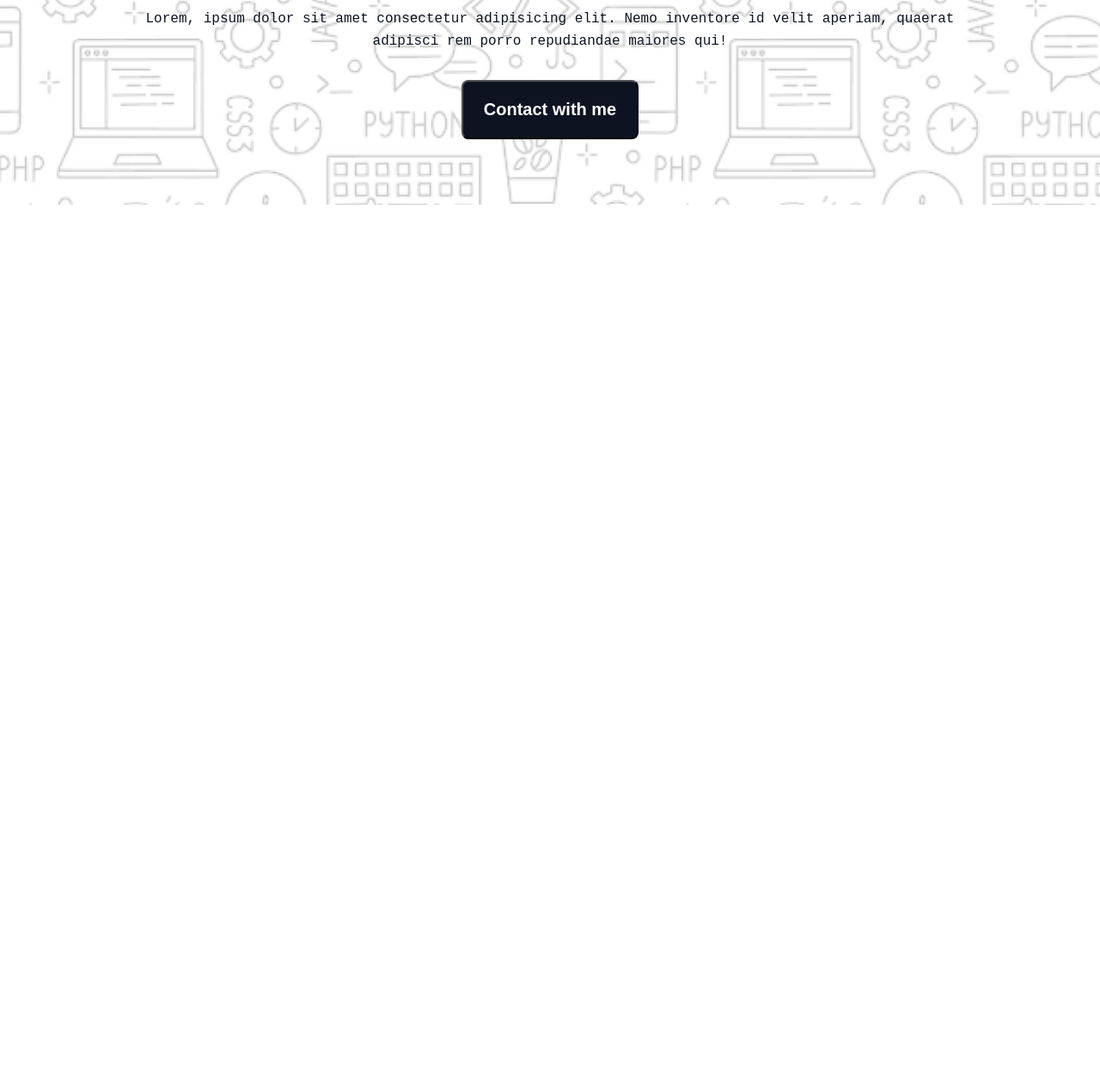
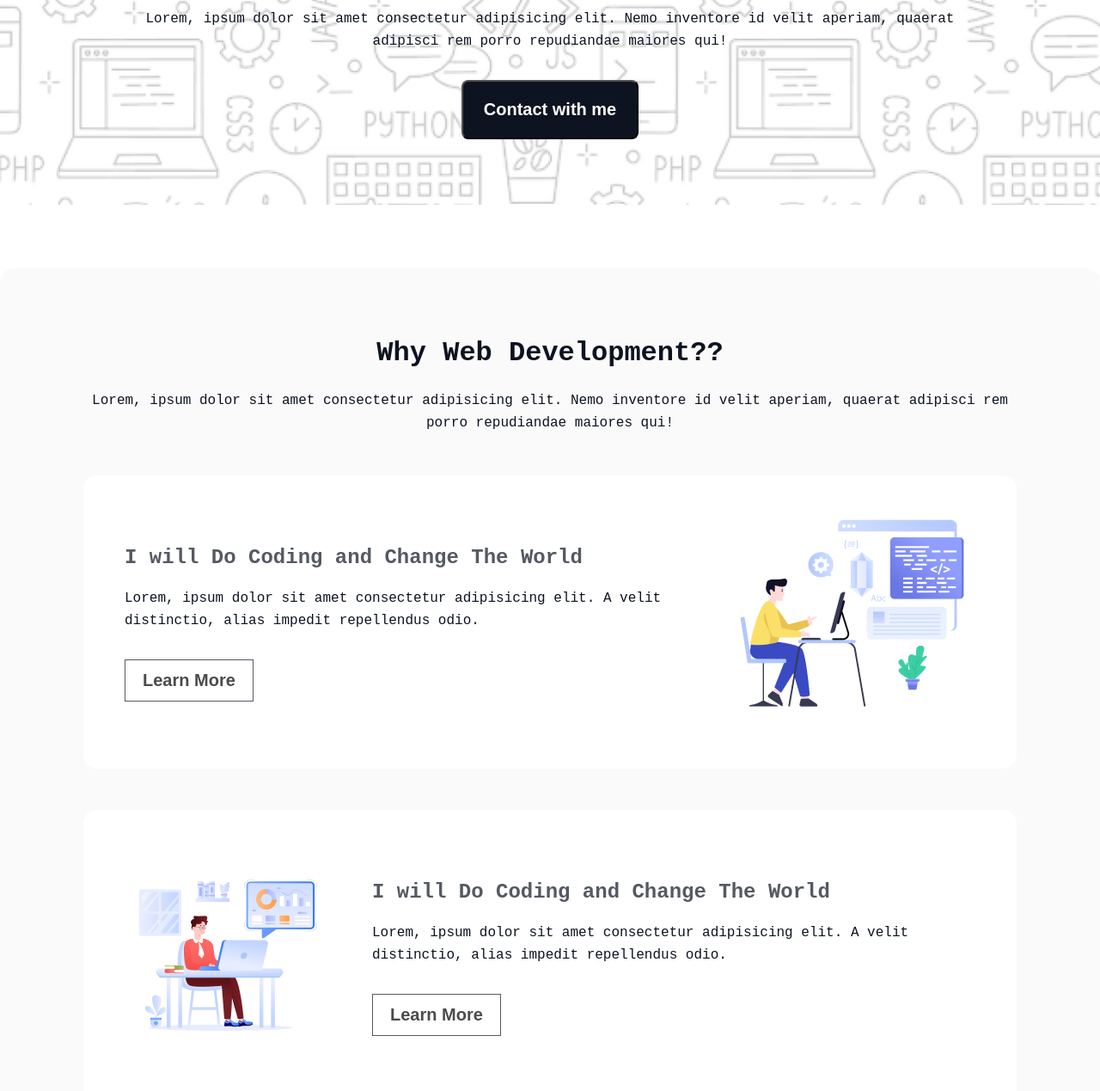
Before and after one commit to Mehedi107/A1, a plain HTML site: page index.html in a window 1280 px wide. Shown: the part 583-1852 px from the top of the page at 86% size. Before the commit the page ends 821 px from the top, so only its background shows below. Drawn offline with Linux system fonts and the light colour scheme; a web font is replaced by a local one.

Commit message:
Add career section

```diff
--- a/index.html
+++ b/index.html
@@ -13,13 +13,51 @@
         <button class="btn-download">Download Resume</button>
       </nav>
       <section class="section-banner">
-        <div class="container">
+        <div class="section-banner-container">
           <img src="assets/Group.png" alt="hero-image" />
-          <h1 class="section-banner-title">"In the near future, I hope to become a Developer."</h1>
+          <h1 class="heading-primary">"In the near future, I hope to become a Developer."</h1>
           <p class="section-banner-description">Lorem, ipsum dolor sit amet consectetur adipisicing elit. Nemo inventore id velit aperiam, quaerat adipisci rem porro repudiandae maiores qui!</p>
           <button class="btn-contact">Contact with me</button>
         </div>
       </section>
     </header>
+
+    <main>
+      <!-- Section career -->
+      <section class="section-career">
+        <h2 class="heading-secondary">Why Web Development??</h2>
+        <p class="section-banner-description">Lorem, ipsum dolor sit amet consectetur adipisicing elit. Nemo inventore id velit aperiam, quaerat adipisci rem porro repudiandae maiores qui!</p>
+        <div class="section-career-column">
+          <div class="section-career-column-text">
+            <h3 class="heading-tertiary">I will Do Coding and Change The World</h3>
+            <p>Lorem, ipsum dolor sit amet consectetur adipisicing elit. A velit distinctio, alias impedit repellendus odio.</p>
+            <button class="btn-learn-more">Learn More</button>
+          </div>
+          <div class="section-career-column-img">
+            <img src="assets/Layer_1.png" alt="layer_1_image" />
+          </div>
+        </div>
+        <div class="section-career-column">
+          <div class="section-career-column-img">
+            <img src="assets/Group 3.png" alt="layer_2_image" />
+          </div>
+          <div class="section-career-column-text section-career-column-text-2">
+            <h3 class="heading-tertiary">I will Do Coding and Change The World</h3>
+            <p>Lorem, ipsum dolor sit amet consectetur adipisicing elit. A velit distinctio, alias impedit repellendus odio.</p>
+            <button class="btn-learn-more">Learn More</button>
+          </div>
+        </div>
+        <div class="section-career-column">
+          <div class="section-career-column-text section-career-column-text-3">
+            <h3 class="heading-tertiary">I will Do Coding and Change The World</h3>
+            <p>Lorem, ipsum dolor sit amet consectetur adipisicing elit. A velit distinctio, alias impedit repellendus odio.</p>
+            <button class="btn-learn-more">Learn More</button>
+          </div>
+          <div class="section-career-column-img">
+            <img src="assets/Group 4.png" alt="layer_3_image" />
+          </div>
+        </div>
+      </section>
+    </main>
   </body>
 </html>
--- a/style.css
+++ b/style.css
@@ -8,6 +8,12 @@
 body {
   font-family: 'Azeret Mono', monospace;
   color: rgb(13, 19, 33);
+}
+
+p {
+  font-size: 16px;
+  font-weight: 400;
+  line-height: 26px;
 }
 
 /* Nav section */
@@ -44,25 +50,19 @@ body {
   padding: 26px 0;
 }
 
-.container {
+.section-banner-container {
   max-width: 998px;
   height: 100%;
   text-align: center;
   margin: 0 auto;
 }
 
-.section-banner-title {
+.heading-primary {
   font-size: 48px;
   font-weight: 800;
   line-height: 68px;
   margin-top: 32px;
   margin-bottom: 24px;
-}
-
-.section-banner-description {
-  font-size: 16px;
-  font-weight: 400;
-  line-height: 26px;
 }
 
 .btn-contact {
@@ -74,3 +74,51 @@ body {
   border-radius: 8px;
   margin-top: 32px;
 }
+
+/* section career */
+.section-career {
+  max-width: 1140px;
+  padding: 80px 97px;
+  margin: 74px auto 0 auto;
+  text-align: center;
+  background-color: rgba(13, 19, 33, 0.02);
+  border-radius: 16px;
+}
+
+.heading-secondary {
+  font-size: 32px;
+  font-weight: 800;
+  line-height: 37px;
+  margin-bottom: 24px;
+}
+
+.section-career-column {
+  padding: 48px;
+  background-color: #fff;
+  display: flex;
+  gap: 48px;
+  justify-content: space-between;
+  align-items: center;
+  margin-top: 48px;
+  text-align: left;
+  border-radius: 16px;
+}
+
+.heading-tertiary {
+  color: rgba(13, 19, 33, 0.7);
+  font-size: 24px;
+  font-weight: 700;
+  line-height: 36px;
+  margin-bottom: 16px;
+}
+
+.btn-learn-more {
+  font-size: 20px;
+  font-weight: 600;
+  line-height: 23px;
+  border: 1px solid rgb(13, 19, 33);
+  padding: 12px 20px;
+  margin-top: 32px;
+  background-color: #fff;
+  opacity: 0.7;
+}
```
